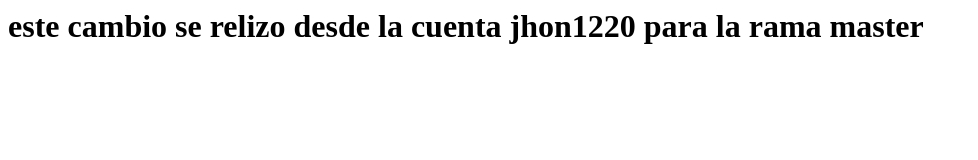
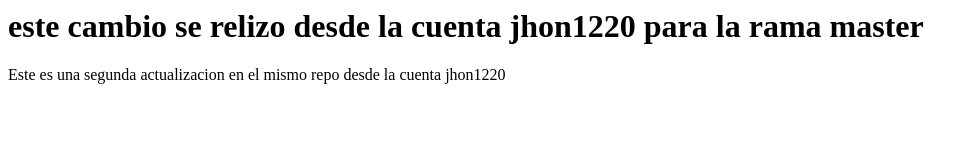
Before and after one commit to jhon1220/oglit-git, a plain HTML site: page index.html in a window 1280 px wide. Shown: the whole page, without its empty margins (0-978 px from the left). Drawn offline with Linux system fonts and the light colour scheme.

Commit message:
segundo commit cuenta jhon1220

```diff
--- a/index.html
+++ b/index.html
@@ -6,5 +6,6 @@
 	</head>
 	<body>
 		<h1>este cambio se relizo desde la cuenta jhon1220 para la rama master</h1>
+		<p> Este es una segunda actualizacion en el mismo repo desde la cuenta jhon1220</p>
 	</body>
 </html>
```
